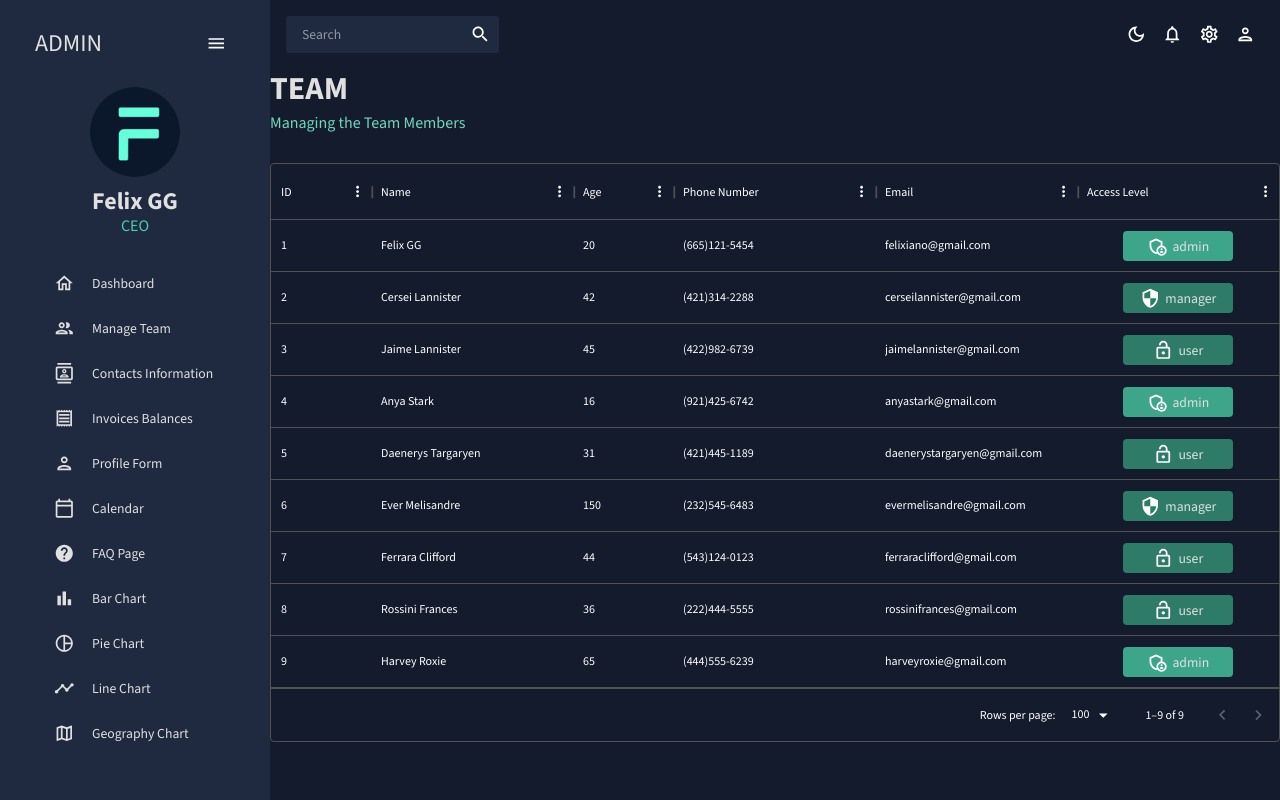
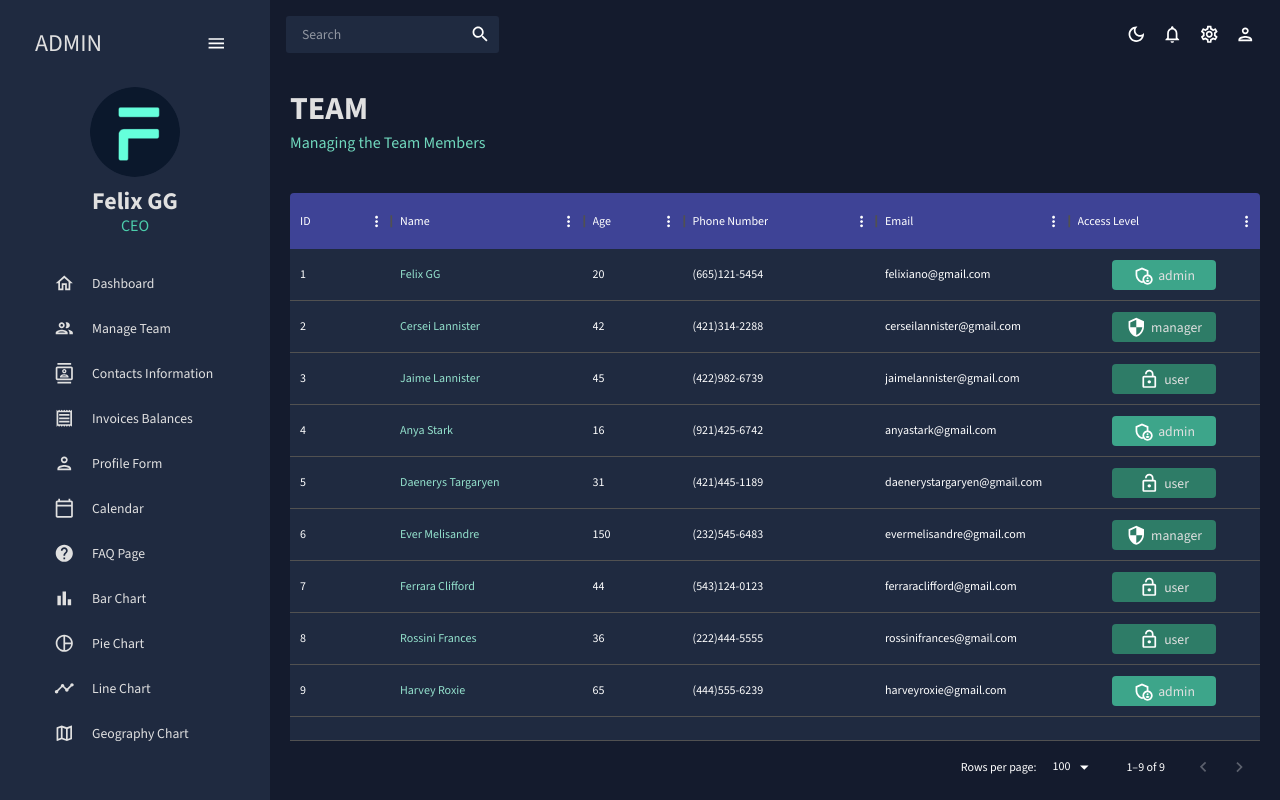
Before and after one commit to felixggj/dashboard-react, a React (Create React App) app: page /team in a window 1280 px wide. Built offline with nearby package versions, Linux system fonts and the light colour scheme.

Commit message:
added styling to tables

```diff
--- a/src/scenes/team/index.jsx
+++ b/src/scenes/team/index.jsx
@@ -68,9 +68,34 @@
   ];
 
   return (
-    <Box>
+    <Box m="20px">
       <Header title="TEAM" subtitle="Managing the Team Members" />
-      <Box>
+      <Box
+        m="40px 0 0 0"
+        height="75vh"
+        sx={{
+          "& .MuiDataGrid-root": {
+            border: "none",
+          },
+          "& .MuiDataGrid-cell": {
+            borderBottom: "none",
+          },
+          "& .name-column--cell": {
+            color: colors.greenAccent[300],
+          },
+          "& .MuiDataGrid-columnHeaders": {
+            backgroundColor: colors.blueAccent[700],
+            borderBottom: "none",
+          },
+          "& .MuiDataGrid-virtualScroller": {
+            backgroundColor: colors.primary[400],
+          },
+          "& .MuiDataGrid.footerContainer": {
+            borderTop: "none",
+            backgroundColor: colors.blueAccent[700],
+          },
+        }}
+      >
         <DataGrid rows={mockDataTeam} columns={columns} />
       </Box>
     </Box>
```
